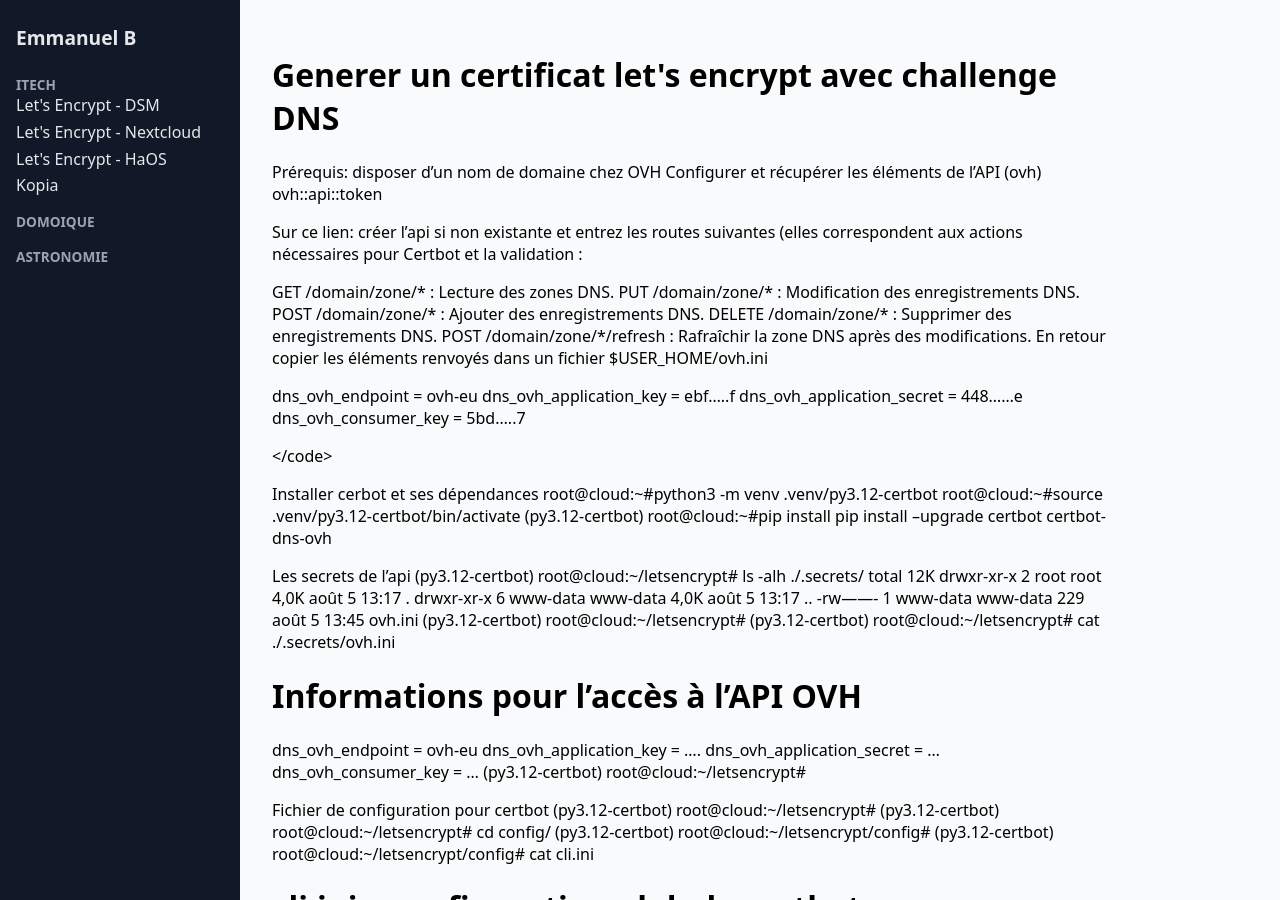
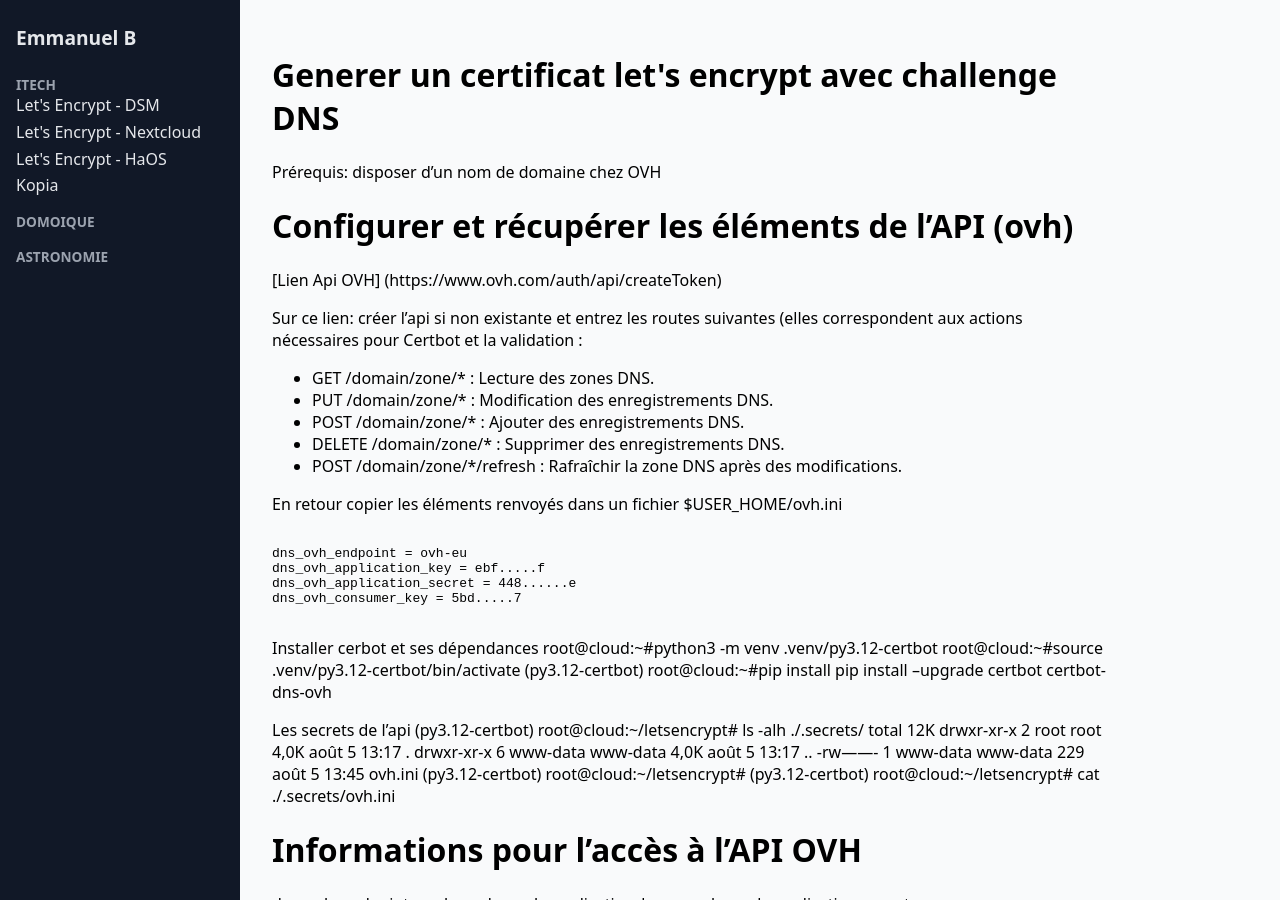
Before and after one commit to CosmicExplorator/cosmicexplorator.github.io, a Jekyll site: the page built from _pages/itech/crt_management/genCrtChallengeDnsOvh.md, in a window 1280 px wide and 900 px high. Built offline with Jekyll 4.4.1, drawn with Linux system fonts in a browser that asks for light colours.

Commit message:
Update genCrtChallengeDnsOvh.md

````diff
--- a/_pages/itech/crt_management/genCrtChallengeDnsOvh.md
+++ b/_pages/itech/crt_management/genCrtChallengeDnsOvh.md
@@ -6,30 +6,33 @@ permalink: /genCrtChallengeDnsOvh/
 
 
 Prérequis: disposer d’un nom de domaine chez OVH
-Configurer et récupérer les éléments de l’API (ovh)
-ovh::api::token
 
 
+# Configurer et récupérer les éléments de l’API (ovh)
+
+
+[Lien Api OVH] (https://www.ovh.com/auth/api/createToken)
 
 
 Sur ce lien: créer l'api si non existante et entrez les routes suivantes (elles correspondent aux actions nécessaires pour Certbot et la validation :
 
-GET /domain/zone/* : Lecture des zones DNS.
-PUT /domain/zone/* : Modification des enregistrements DNS.
-POST /domain/zone/* : Ajouter des enregistrements DNS.
-DELETE /domain/zone/* : Supprimer des enregistrements DNS.
-POST /domain/zone/*/refresh : Rafraîchir la zone DNS après des modifications.
- En retour copier les éléments renvoyés dans un fichier $USER_HOME/ovh.ini
+- GET /domain/zone/* : Lecture des zones DNS.
+- PUT /domain/zone/* : Modification des enregistrements DNS.
+- POST /domain/zone/* : Ajouter des enregistrements DNS.
+- DELETE /domain/zone/* : Supprimer des enregistrements DNS.
+- POST /domain/zone/*/refresh : Rafraîchir la zone DNS après des modifications.
+
+En retour copier les éléments renvoyés dans un fichier $USER_HOME/ovh.ini
 
 
-<code>
+```bash
 
 dns_ovh_endpoint = ovh-eu
 dns_ovh_application_key = ebf.....f
 dns_ovh_application_secret = 448......e
 dns_ovh_consumer_key = 5bd.....7
 
-</code>
+```
 
 
 Installer cerbot et ses dépendances
````
